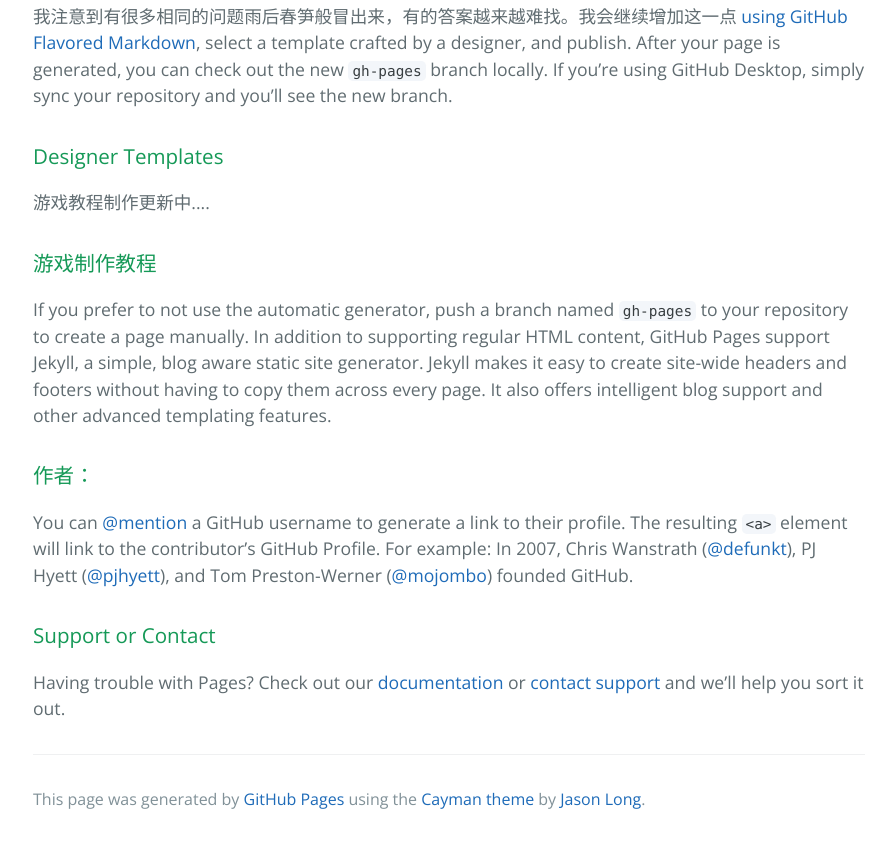
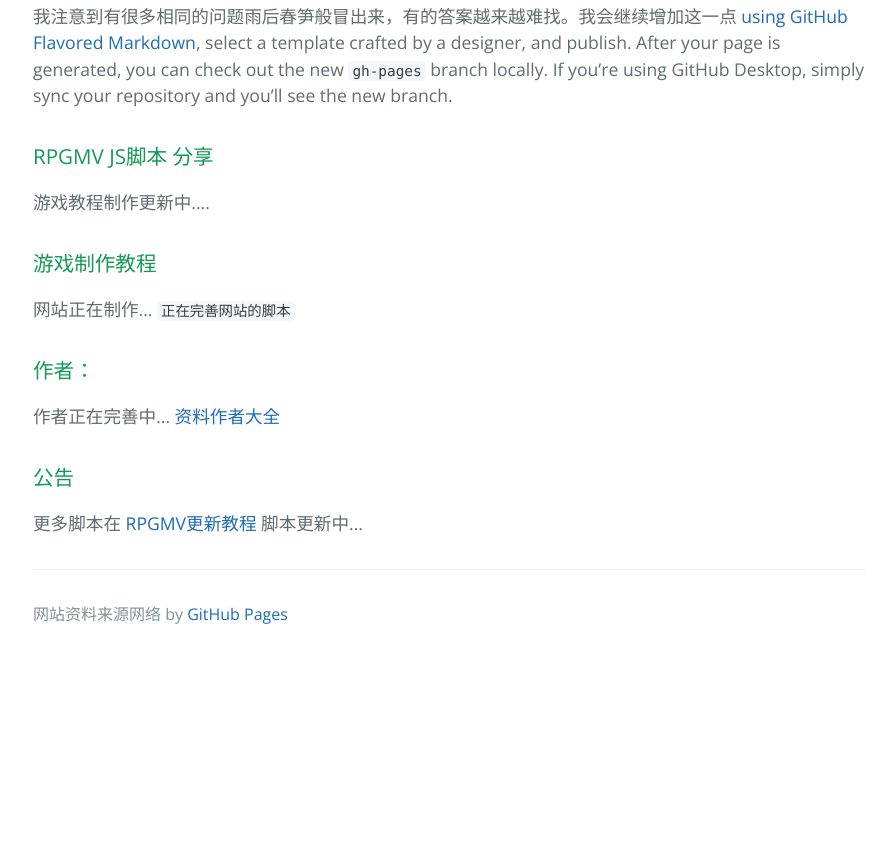
Before and after one commit to RPGMV/http-rpgmv.github.io-, a plain HTML site: page index.html in a window 1280 px wide. Shown: the part 394-1237 px from the top of the page, without its empty margins (191-1086 px from the left). After the commit the page ends 1052 px from the top, so only its background shows below. Drawn offline with nearby package versions, Linux system fonts and the light colour scheme.

Commit message:
Update index.html

```diff
--- a/index.html
+++ b/index.html
@@ -23,28 +23,28 @@
 <a href="https://guides.github.com/features/mastering-markdown/">using GitHub Flavored Markdown</a>, select a template crafted by a designer, and publish. After your page is generated, you can check out the new <code>gh-pages</code> branch locally. If you’re using GitHub Desktop, simply sync your repository and you’ll see the new branch.</p>
 
 <h3>
-<a id="designer-templates" class="anchor" href="#designer-templates" aria-hidden="true"><span class="octicon octicon-link"></span></a>Designer Templates</h3>
+<a id="designer-templates" class="anchor" href="#designer-templates" aria-hidden="true"><span class="octicon octicon-link"></span></a>RPGMV JS脚本 分享</h3>
 
 <p>游戏教程制作更新中....</p>
 
 <h3>
 <a id="creating-pages-manually" class="anchor" href="#creating-pages-manually" aria-hidden="true"><span class="octicon octicon-link"></span></a>游戏制作教程</h3>
 
-<p>If you prefer to not use the automatic generator, push a branch named <code>gh-pages</code> to your repository to create a page manually. In addition to supporting regular HTML content, GitHub Pages support Jekyll, a simple, blog aware static site generator. Jekyll makes it easy to create site-wide headers and footers without having to copy them across every page. It also offers intelligent blog support and other advanced templating features.</p>
+<p>网站正在制作... <code>正在完善网站的脚本</code> </p>
 
 <h3>
 <a id="authors-and-contributors" class="anchor" href="#authors-and-contributors" aria-hidden="true"><span class="octicon octicon-link"></span></a>作者：</h3>
 
-<p>You can <a href="https://github.com/blog/821" class="user-mention">@mention</a> a GitHub username to generate a link to their profile. The resulting <code>&lt;a&gt;</code> element will link to the contributor’s GitHub Profile. For example: In 2007, Chris Wanstrath (<a href="https://github.com/defunkt" class="user-mention">@defunkt</a>), PJ Hyett (<a href="https://github.com/pjhyett" class="user-mention">@pjhyett</a>), and Tom Preston-Werner (<a href="https://github.com/mojombo" class="user-mention">@mojombo</a>) founded GitHub.</p>
+<p>作者正在完善中... <a href="http://rpgmv.github.io/" class="user-mention">资料作者大全</a> </p>
 
 <h3>
-<a id="support-or-contact" class="anchor" href="#support-or-contact" aria-hidden="true"><span class="octicon octicon-link"></span></a>Support or Contact</h3>
+<a id="support-or-contact" class="anchor" href="#support-or-contact" aria-hidden="true"><span class="octicon octicon-link"></span></a>公告</h3>
 
-<p>Having trouble with Pages? Check out our <a href="https://help.github.com/pages">documentation</a> or <a href="https://github.com/contact">contact support</a> and we’ll help you sort it out.</p>
+<p>更多脚本在 <a href="http://rgpmv.lofter.com/">RPGMV更新教程</a> 脚本更新中...</p>
 
       <footer class="site-footer">
 
-        <span class="site-footer-credits">This page was generated by <a href="https://pages.github.com">GitHub Pages</a> using the <a href="https://github.com/jasonlong/cayman-theme">Cayman theme</a> by <a href="https://twitter.com/jasonlong">Jason Long</a>.</span>
+        <span class="site-footer-credits">网站资料来源网络 by <a href="http://rgpmv.lofter.com/">GitHub Pages</span>
       </footer>
 
     </section>
```
